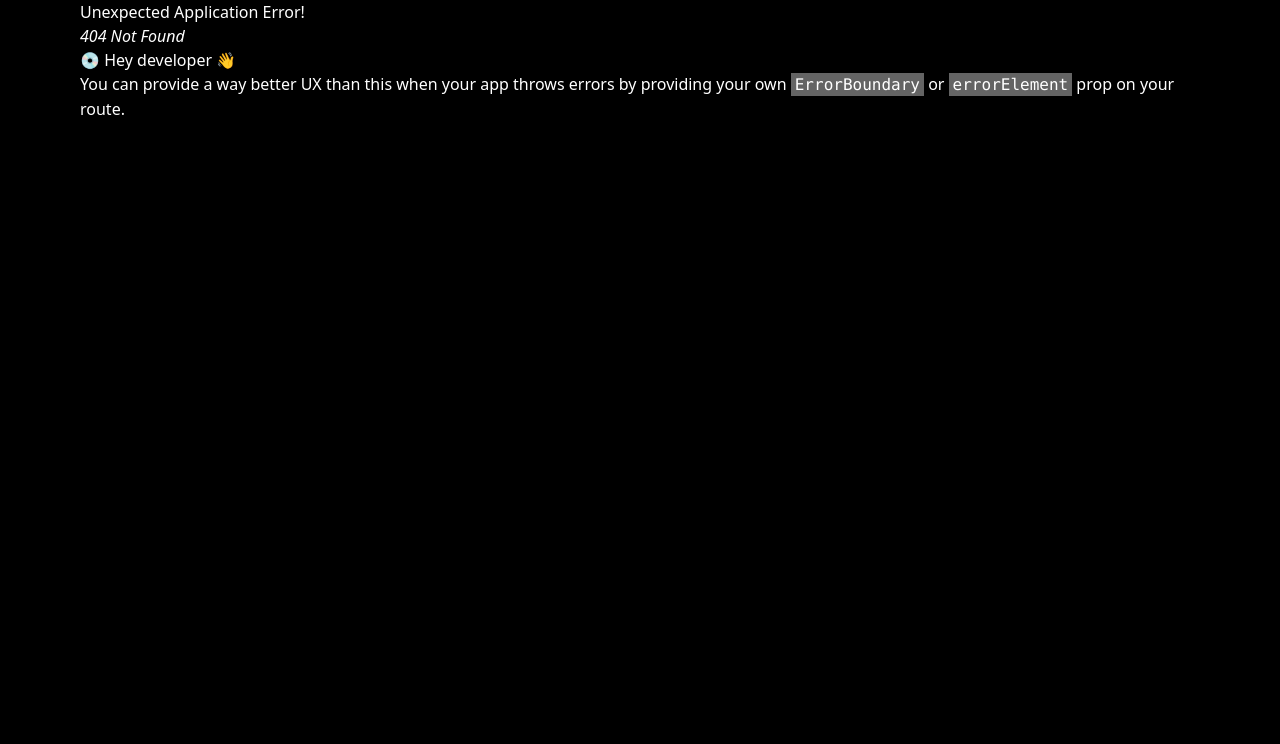
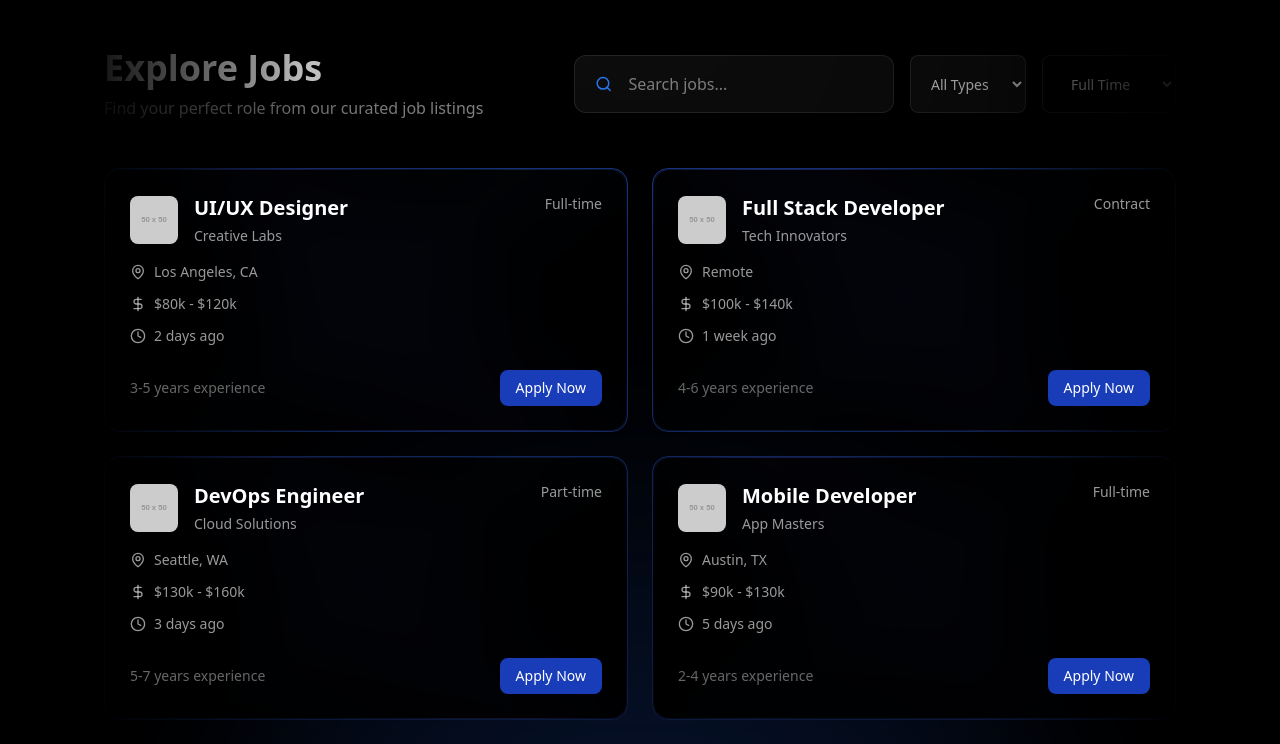
Before and after one commit to GauRav-sINGh123/NextGig, a React (Vite) app in the folder frontend/: page /explore in a window 1280 px wide. Before the commit this address had no page. Shown: the top 744 px of the page. Built offline with nearby package versions, Linux system fonts and the light colour scheme.

Commit message:
Route Addded

```diff
--- a/frontend/src/App.tsx
+++ b/frontend/src/App.tsx
@@ -1,4 +1,4 @@
-import {Homepage,Login,Signup,Profile} from './pages/index'
+import {Homepage,Login,Signup,Profile,ExploreJobs} from './pages/index'
 import { createBrowserRouter, RouterProvider } from "react-router-dom";
 
  const router=createBrowserRouter([
@@ -17,6 +17,10 @@ import { createBrowserRouter, RouterProvider } from "react-router-dom";
   {
     path:'/profile',
     element:<Profile/>
+  },
+  {
+    path:'/explore',
+    element:<ExploreJobs/>
   }
  ])
 function App() {
--- a/frontend/src/pages/ExploreJobs.tsx
+++ b/frontend/src/pages/ExploreJobs.tsx
@@ -1,14 +1,12 @@
 import { useState, useEffect } from 'react';
 import { motion } from 'framer-motion';
-import { Link } from 'react-router-dom';
 import {
   Search,
   MapPin,
   DollarSign,
   Clock,
-  Briefcase,
-  ArrowLeft
 } from 'lucide-react';
+import { AnimatedGradientBorder } from '../components';
 
 const exploreJobs = [
   {
@@ -121,24 +119,7 @@ export default function ExploreJobs() {
   };
 
   return (
-    <div className="min-h-screen bg-black text-white">
-      {/* Header */}
-      <header className="bg-[#111827]/80 backdrop-blur-md border-b border-white/10 sticky top-0 z-50">
-        <div className="max-w-7xl mx-auto px-6 py-4 flex justify-between items-center">
-          <div className="flex items-center space-x-3">
-            <Link to="/" className="flex items-center space-x-2">
-              <ArrowLeft className="w-5 h-5 text-white/70" />
-              <span className="text-white/70 text-sm">Back to Home</span>
-            </Link>
-          </div>
-          <div className="flex items-center space-x-4">
-            <Link to="/" className="flex items-center space-x-2">
-              <Briefcase className="w-5 h-5 text-blue-500" />
-              <span className="text-lg font-semibold">NextGig</span>
-            </Link>
-          </div>
-        </div>
-      </header>
+    <div className="hero-gradient min-h-screen bg-black text-white">
 
       <div className="max-w-7xl mx-auto px-6 py-12">
         {/* Search and Filters */}
@@ -147,7 +128,7 @@ export default function ExploreJobs() {
           animate={{ opacity: 1, y: 0 }}
           className="mb-12"
         >
-          <div className="flex flex-col md:flex-row gap-6 items-start md:items-center justify-between mb-8">
+          <div className="flex z-50 flex-col md:flex-row gap-6 items-start md:items-center justify-between mb-8">
             <div>
               <h1 className="text-4xl font-bold mb-2">Explore Jobs</h1>
               <p className="text-white/60">Find your perfect role from our curated job listings</p>
@@ -179,15 +160,11 @@ export default function ExploreJobs() {
               <select
                 value={selectedLocation}
                 onChange={(e) => setSelectedLocation(e.target.value)}
-                className="bg-white/5 border border-white/10 rounded-lg px-4 py-2 text-sm text-white/80 focus:outline-none focus:border-blue-500 transition-colors"
+                className="bg-transparent border border-white/10 rounded-lg px-6 py-2 text-sm text-white/80 focus:outline-none focus:border-blue-500 transition-colors"
               >
-                <option value="All">All Locations</option>
+                <option value="All">Full Time</option>
                 <option value="Remote">Remote</option>
-                <option value="San Francisco, CA">San Francisco</option>
-                <option value="New York, NY">New York</option>
-                <option value="Los Angeles, CA">Los Angeles</option>
-                <option value="Seattle, WA">Seattle</option>
-                <option value="Austin, TX">Austin</option>
+                <option value="Remote">Part Time</option>
               </select>
             </div>
           </div>
@@ -201,14 +178,12 @@ export default function ExploreJobs() {
           animate="visible"
         >
           {filteredJobs.map((job) => (
+            <AnimatedGradientBorder className='border border-blue-900' key={job.id}>
             <motion.div
               key={job.id}
               variants={itemVariants}
-              whileHover={{
-                y: -5,
-                transition: { duration: 0.2 }
-              }}
-              className="job-card rounded-2xl p-6"
+
+              className="rounded-2xl p-6"
             >
               <div className="flex items-start justify-between mb-4">
                 <div className="flex items-center">
@@ -244,14 +219,14 @@ export default function ExploreJobs() {
               <div className="mt-6 flex items-center justify-between">
                 <span className="text-white/40 text-sm">{job.experience} experience</span>
                 <motion.button
-                  whileHover={{ scale: 1.05, backgroundColor: "rgba(59, 130, 246, 0.3)" }}
                   whileTap={{ scale: 0.95 }}
-                  className="bg-blue-600/20 text-blue-500 px-4 py-2 rounded-lg text-sm font-medium hover:bg-blue-600/30 transition-colors"
+                  className="bg-blue-800 text-white px-4 py-2 rounded-lg text-sm font-medium  cursor-pointer transition-colors"
                 >
                   Apply Now
                 </motion.button>
               </div>
             </motion.div>
+          </AnimatedGradientBorder>
           ))}
         </motion.div>
 
--- a/frontend/src/pages/index.ts
+++ b/frontend/src/pages/index.ts
@@ -2,5 +2,6 @@ import Homepage from "./Homepage";
 import Login from "./Login";
 import Signup from "./Signup";
 import Profile from './Profile'
+import ExploreJobs from "./ExploreJobs";
 
-export {Homepage,Login,Signup,Profile}
+export {Homepage,Login,Signup,Profile,ExploreJobs}
```
